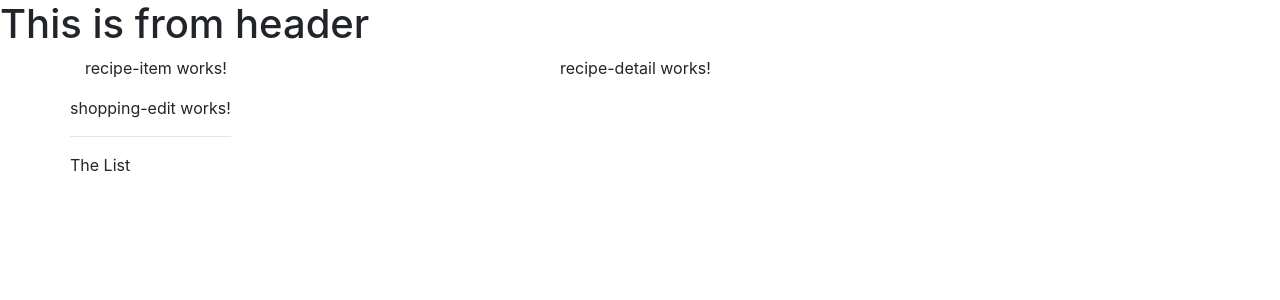
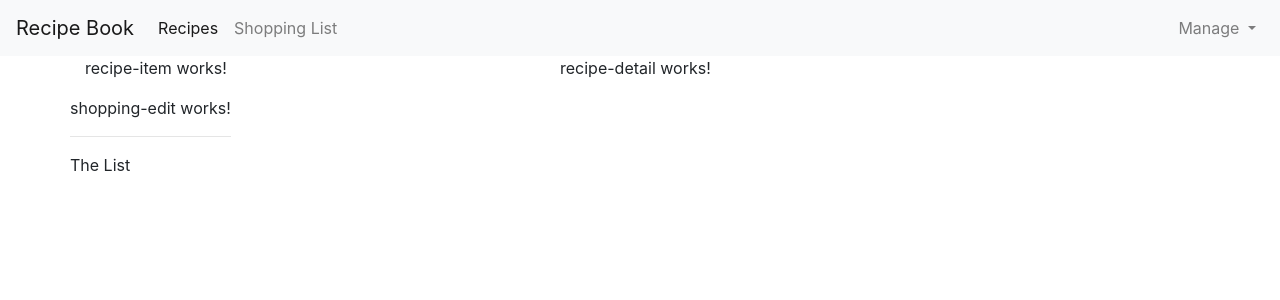
Before and after one commit to mohammedsibgathulla/Angular, an Angular app in the folder recipe-app/: page / in a window 1280 px wide. Shown: the top 300 px of the page. Built offline with nearby package versions, Linux system fonts and the light colour scheme.

Commit message:
Adding A Navigation Bar

```diff
--- a/recipe-app/src/app/header/header.component.html
+++ b/recipe-app/src/app/header/header.component.html
@@ -1 +1,30 @@
-<h1>This is from header</h1>
+<nav class="navbar navbar-expand-lg navbar-light bg-light">
+    <a class="navbar-brand" href="#">Recipe Book</a>
+    <button class="navbar-toggler" type="button" data-toggle="collapse" data-target="#navbarSupportedContent" aria-controls="navbarSupportedContent" aria-expanded="false" aria-label="Toggle navigation">
+      <span class="navbar-toggler-icon"></span>
+    </button>
+
+    <div class="collapse navbar-collapse" id="navbarSupportedContent">
+      <ul class="navbar-nav mr-auto">
+        <li class="nav-item active">
+          <a class="nav-link" href="#">Recipes <span class="sr-only">(current)</span></a>
+        </li>
+        <li class="nav-item">
+          <a class="nav-link" href="#">Shopping List</a>
+        </li>
+    </ul>
+    <ul class="nav navbar-nav navbar-right">
+        <li class="nav-item dropdown">
+          <a class="nav-link dropdown-toggle" href="#" id="navbarDropdown" role="button" data-toggle="dropdown" aria-haspopup="true" aria-expanded="false">
+            Manage
+          </a>
+          <div class="dropdown-menu" aria-labelledby="navbarDropdown">
+            <a class="dropdown-item" href="#">Save Data</a>
+            <a class="dropdown-item" href="#">Fetch Data</a>
+          </div>
+        </li>
+    </ul>
+
+
+    </div>
+  </nav>
```
Also changed, not shown: 1 other file (tests, documents, lock files or other folders).
